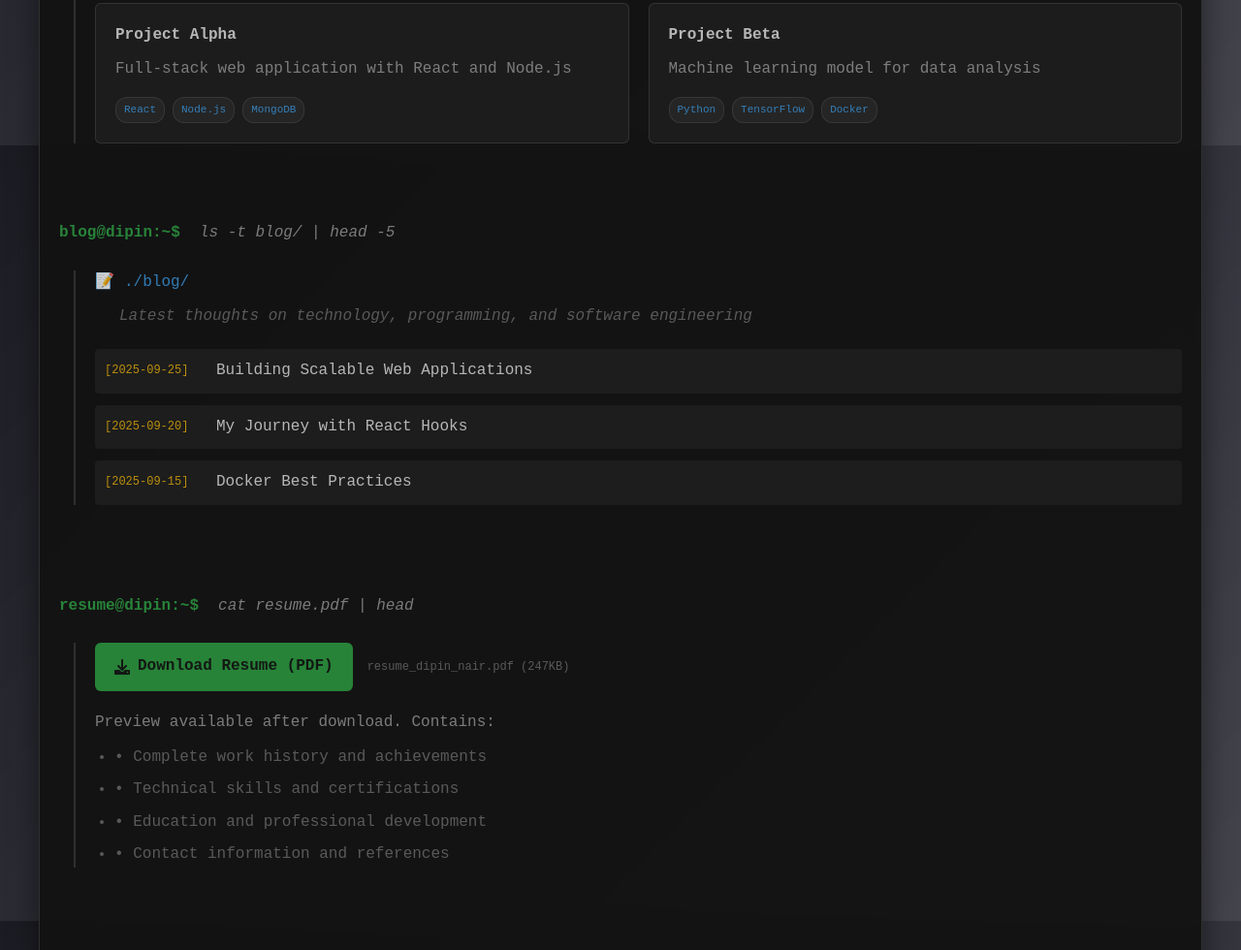
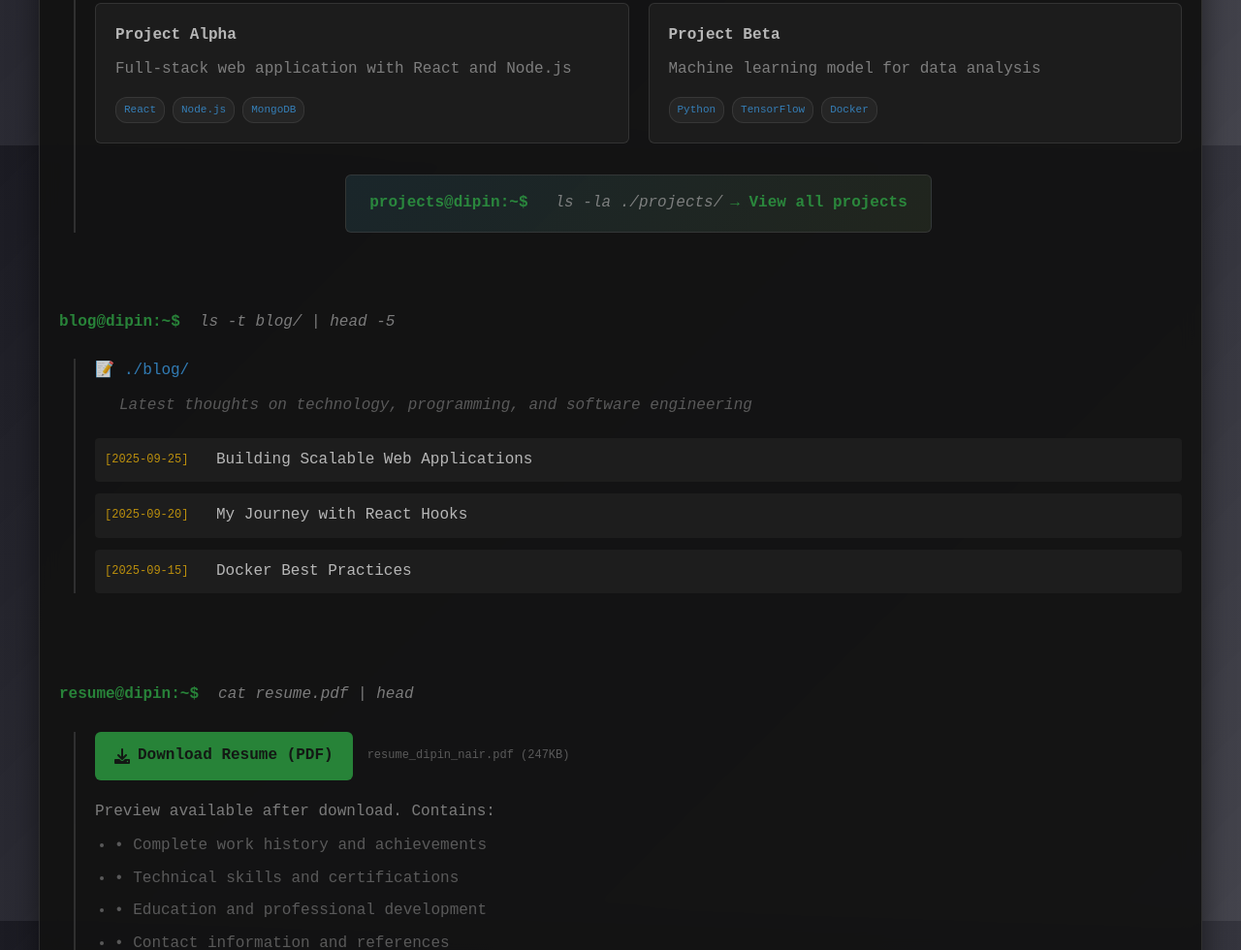
Before and after one commit to nairdk/nairdk.github.io, a plain HTML site: page index.html in a window 1280 px wide. Shown: the part 1450-2430 px from the top of the page at 97% size. Drawn offline with Linux system fonts and the light colour scheme.

Commit message:
fix prjects

```diff
--- a/assets/css/style.css
+++ b/assets/css/style.css
@@ -354,6 +354,43 @@ body {
     border-radius: 12px;
     font-size: 11px;
     border: 1px solid var(--border-color);
+}
+
+/* View All Projects Button */
+.view-all-projects {
+    text-align: center;
+    margin-top: 2rem;
+}
+
+.view-all-btn {
+    display: inline-flex;
+    align-items: center;
+    gap: 0.5rem;
+    padding: 1rem 1.5rem;
+    background: linear-gradient(135deg, rgba(97, 218, 251, 0.1), rgba(152, 195, 121, 0.1));
+    border: 1px solid var(--border-color);
+    border-radius: 6px;
+    color: inherit;
+    text-decoration: none;
+    transition: all 0.3s ease;
+    font-family: var(--font-mono);
+}
+
+.view-all-btn:hover {
+    border-color: var(--accent-blue);
+    background: linear-gradient(135deg, rgba(97, 218, 251, 0.2), rgba(152, 195, 121, 0.2));
+    transform: translateY(-2px);
+    box-shadow: 0 4px 8px rgba(0, 0, 0, 0.3);
+}
+
+.view-all-btn .output {
+    color: var(--accent-green);
+    font-weight: bold;
+    transition: transform 0.2s ease;
+}
+
+.view-all-btn:hover .output {
+    transform: translateX(3px);
 }
 
 /* Blog Section */
--- a/index.html
+++ b/index.html
@@ -112,6 +112,7 @@
             </section>
 
             <!-- Projects Section -->
+                        <!-- Projects Section -->
             <section id="projects" class="terminal-section">
                 <div class="section-header">
                     <span class="prompt">projects@dipin:~$</span>
@@ -149,6 +150,14 @@
                                     <span class="tag">Docker</span>
                                 </div>
                             </div>
+                        </a>
+                    </div>
+
+                    <div class="view-all-projects">
+                        <a href="projects/" class="view-all-btn">
+                            <span class="prompt">projects@dipin:~$</span>
+                            <span class="command">ls -la ./projects/</span>
+                            <span class="output">→ View all projects</span>
                         </a>
                     </div>
                 </div>
```
